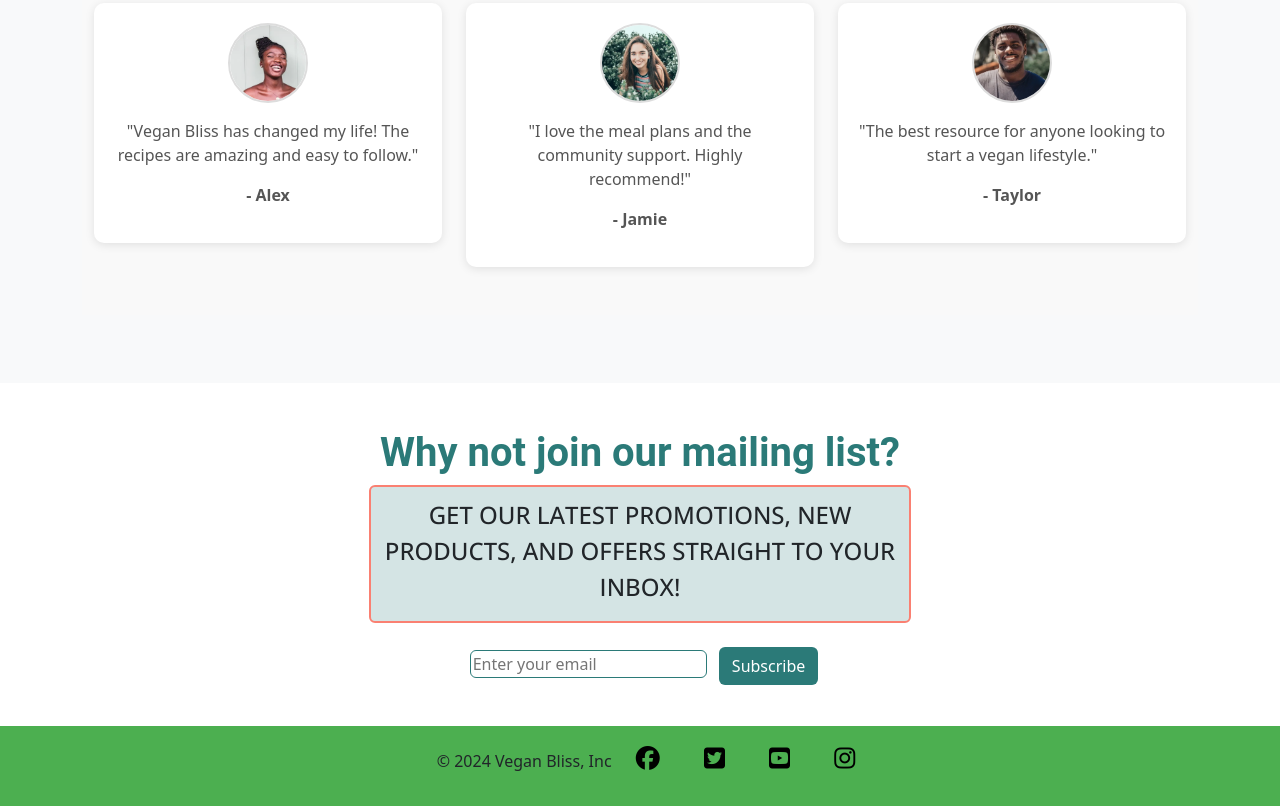
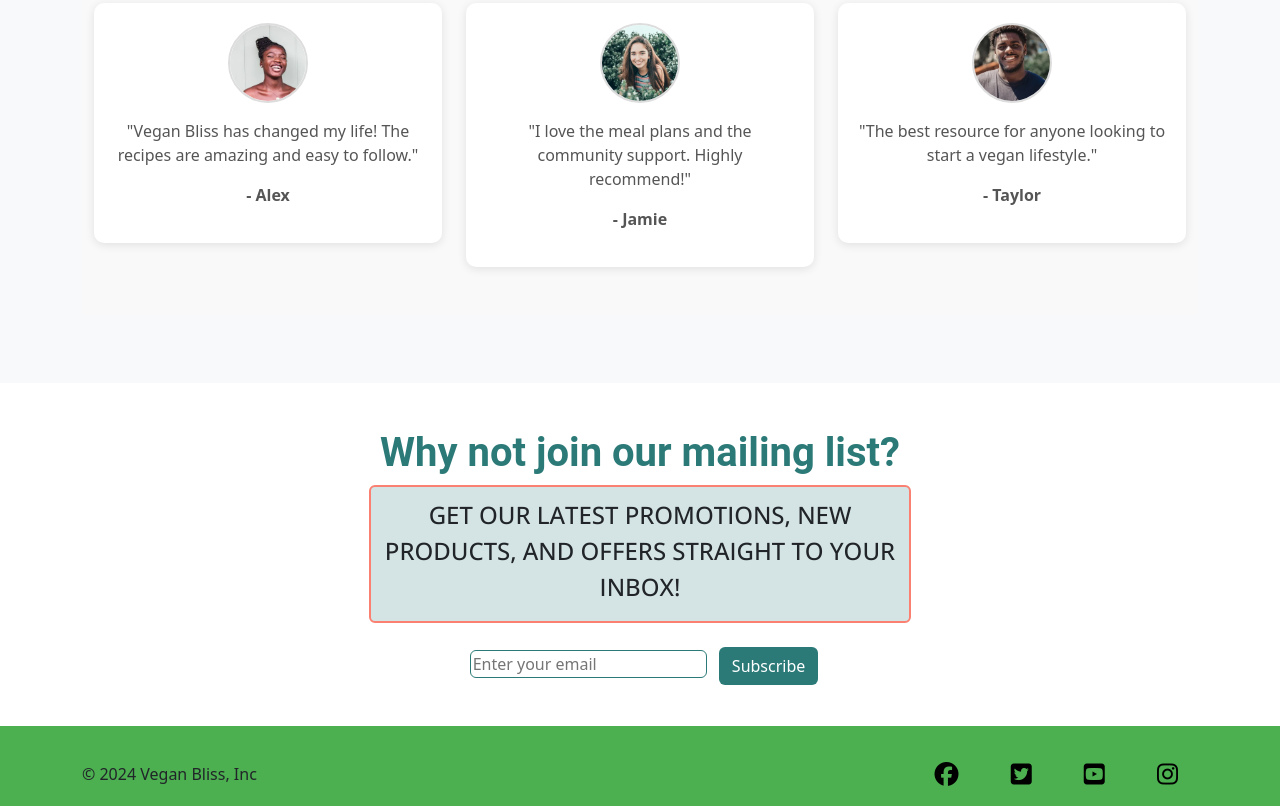
Before and after one commit to Danut89/ProjectMilestone1-Vegan-Bliss, a plain HTML site: page index.html in a window 1280 px wide. Shown: the part 2086-2892 px from the top of the page. Drawn offline with nearby package versions, Linux system fonts and the light colour scheme.

Commit message:
Adjusted home and contact page footer

```diff
--- a/index.html
+++ b/index.html
@@ -196,17 +196,32 @@
         </div>
     </section>
 
-    <!--Footer Section-->
-    <footer class="footer-box">
-        <ul class="social-network">
-            <span class="mb-md-0">© 2024 Vegan Bliss, Inc</span>
-            <li><a href="https://www.facebook.com" target="_blank"><i class="fab fa-facebook"></i></a></li>
-            <li><a href="https://www.facebook.com" target="_blank"><i class="fab fa-twitter-square"></i></a></li>
-            <li><a href="https://www.facebook.com" target="_blank"><i class="fab fa-youtube-square"></i></a></li>
-            <li><a href="https://www.facebook.com" target="_blank"><i class="fab fa-instagram"></i></a></li>
-        </ul>
-    </footer>
-
+    <!-- Footer Section -->
+<footer class="footer-box py-3">
+    <div class="container">
+      <div class="row">
+        <div class="col-md-6 d-flex align-items-center">
+          <span class="mb-md-0">© 2024 Vegan Bliss, Inc</span>
+        </div>
+        <div class="col-md-6">
+          <ul class="social-network list-inline text-md-end mb-0">
+            <li class="list-inline-item">
+              <a href="https://www.facebook.com" target="_blank"><i class="fab fa-facebook"></i></a>
+            </li>
+            <li class="list-inline-item">
+              <a href="https://www.twitter.com" target="_blank"><i class="fab fa-twitter-square"></i></a>
+            </li>
+            <li class="list-inline-item">
+              <a href="https://www.youtube.com" target="_blank"><i class="fab fa-youtube-square"></i></a>
+            </li>
+            <li class="list-inline-item">
+              <a href="https://www.instagram.com" target="_blank"><i class="fab fa-instagram"></i></a>
+            </li>
+          </ul>
+        </div>
+      </div>
+    </div>
+  </footer>
 
     <script src="https://cdn.jsdelivr.net/npm/bootstrap@5.3.3/dist/js/bootstrap.bundle.min.js"></script>
     <script src="https://cdn.jsdelivr.net/npm/bootstrap@5.3.3/dist/js/bootstrap.bundle.min.js" integrity="sha384-YvpcrYf0tY3lHB60NNkmXc5s9fDVZLESaAA55NDzOxhy9GkcIdslK1eN7N6jIeHz" crossorigin="anonymous"></script>
```
Also changed, not shown: contact.html (+26 -11 lines), featuredrecipes.html (+2 -1 lines), lifestyle.html (+2 -2 lines).
